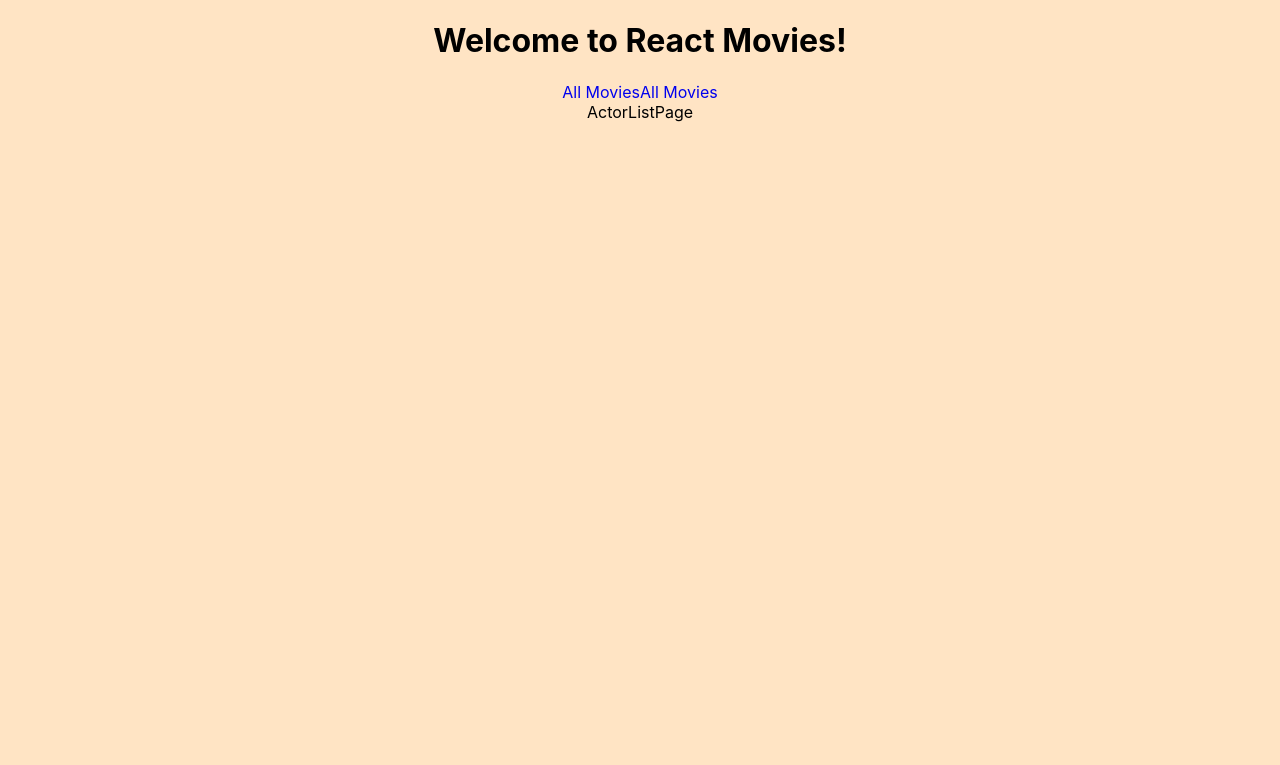
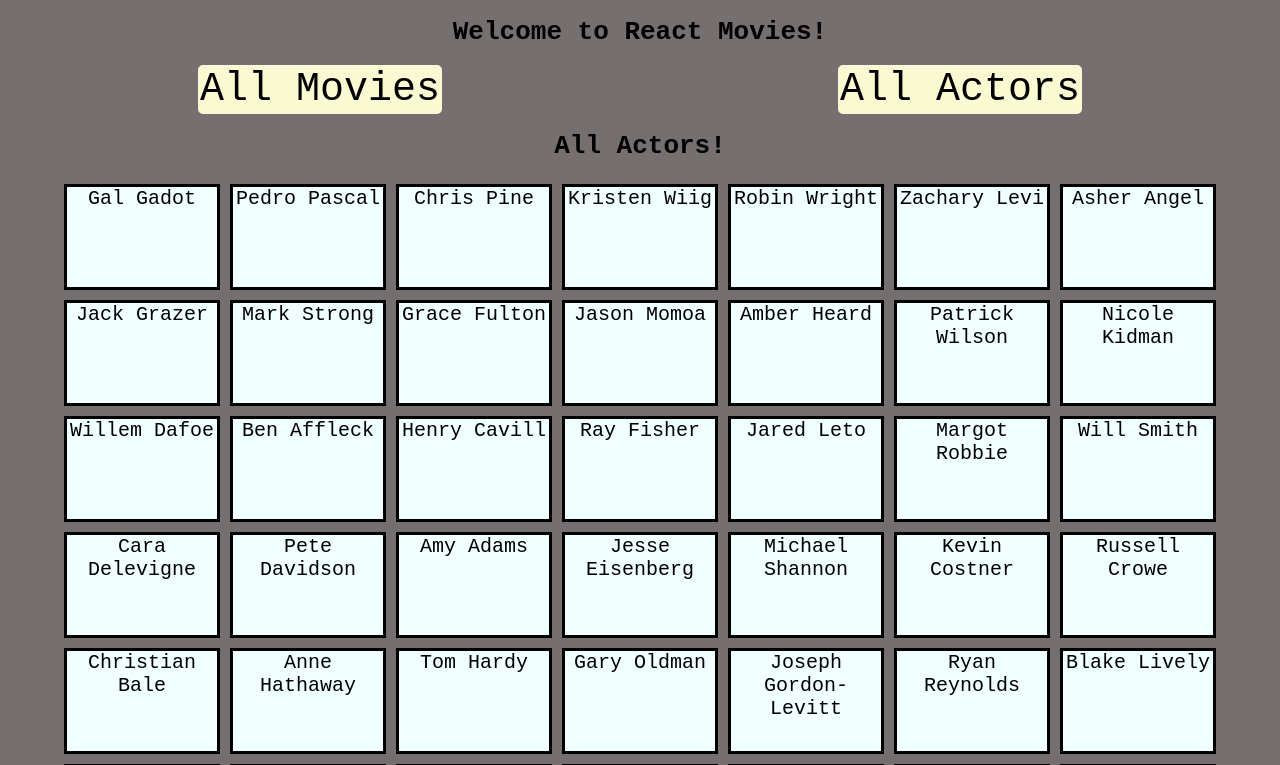
Before and after one commit to rileygramlich/react-movies, a React (Create React App) app: page /actors in a window 1280 px wide. Shown: the top 765 px of the page. Built offline with nearby package versions, Linux system fonts and the light colour scheme.

Commit message:
render in actor-cards for all actors page

```diff
--- a/src/components/ActorCard/ActorCard.js
+++ b/src/components/ActorCard/ActorCard.js
@@ -1,7 +1,7 @@
 import React from 'react'
 
-export default function ActorCard() {
+export default function ActorCard({ actor }) {
   return (
-    <div className='ActorCard'>ActorCard</div>
+    <div className='ActorCard'>{actor}</div>
   )
 }
--- a/src/components/NavBar/NavBar.js
+++ b/src/components/NavBar/NavBar.js
@@ -2,9 +2,9 @@ import React from 'react'
 
 export default function NavBar() {
   return (
-    <nav>
+    <nav className='NavBar'>
       <a href="/" className="movies">All Movies</a>
-      <a href="/actors" className="actors">All Movies</a>
+      <a href="/actors" className="actors">All Actors</a>
     </nav>
   )
 }
--- a/src/index.css
+++ b/src/index.css
@@ -1,10 +1,19 @@
 body {
   margin: 0;
-  font-family: -apple-system, BlinkMacSystemFont, 'Ubuntu', 'Segoe UI', 'Roboto', 'Oxygen', 'Cantarell', 'Fira Sans', 'Droid Sans', 'Helvetica Neue',
-    sans-serif;
+  font-family:monospace;
   -webkit-font-smoothing: antialiased;
   -moz-osx-font-smoothing: grayscale;
   background-color: bisque;
+  animation: change-background 20s linear infinite;
+}
+
+@keyframes change-background {
+  0% {background-color: bisque;}
+  20% {background-color: rgb(125, 129, 83);}
+  40% {background-color: rgb(106, 89, 149);}
+  60% {background-color: rgb(161, 96, 135);}
+  80% {background-color: rgb(158, 78, 43);}
+  100% {background-color: rgb(32, 155, 155);}
 }
 
 code {
@@ -39,3 +48,39 @@ code {
 a {
   text-decoration: none;
 }
+
+.NavBar {
+  display: flex;
+  justify-content: space-around;
+  text-decoration: none;
+}
+
+.NavBar > a {
+  border: 2px solid lightgoldenrodyellow;
+  border-radius: 5px;
+  background-color: lightgoldenrodyellow;
+  color: black;
+  font-size: 40px;
+}
+
+.all-actors {
+  display: flex;
+  flex-wrap: wrap;
+  justify-content: center;
+}
+
+.ActorCard {
+  height: 100px;
+  width: 150px;
+  border: 3px solid black;
+  margin: 5px;
+  background-color: azure;
+  font-size: 20px;
+}
+
+.ActorCard:hover {
+  background: black;
+  color: azure;
+  cursor: pointer;
+  border-radius: 15px;
+}
--- a/src/pages/ActorListPage/ActorListPage.js
+++ b/src/pages/ActorListPage/ActorListPage.js
@@ -1,9 +1,30 @@
 import React from 'react'
+import ActorCard from '../../components/ActorCard/ActorCard'
 
 export default function ActorListPage({ movies }) {
   console.log(movies)
+  //  Here we want to take the movies array and create one big array of all the actors with no dupes
+  let finalSet = []
+  movies.forEach(movie => {
+    console.log(movie.cast)
+    movie.cast.forEach(actor => {
+      if (finalSet.includes(actor, 0)) {
+      } else {
+        finalSet.push(actor)
+      }
+    })
+  })
+
+  const ActorCardEls = finalSet.map(actor => (
+    <ActorCard actor={actor}/>
+  ))
 
   return (
-    <div>ActorListPage</div>
+    <div>
+      <h1>All Actors!</h1>
+      <div className="all-actors">
+        {ActorCardEls}
+      </div>
+    </div>
   )
 }
--- a/src/pages/App/App.js
+++ b/src/pages/App/App.js
@@ -25,7 +25,7 @@ function App() {
           <Routes>
             <Route path="/" element={<MoviesListPage movies={ movies } />} />
             <Route path="/movies/:movieName" element={<MovieDetailPage movies={ movies }/>} />
-            <Route path="/actors" element={<ActorListPage />} />
+            <Route path="/actors" element={<ActorListPage movies={ movies }/>} />
           </Routes>
         </>
       ) : (
```
